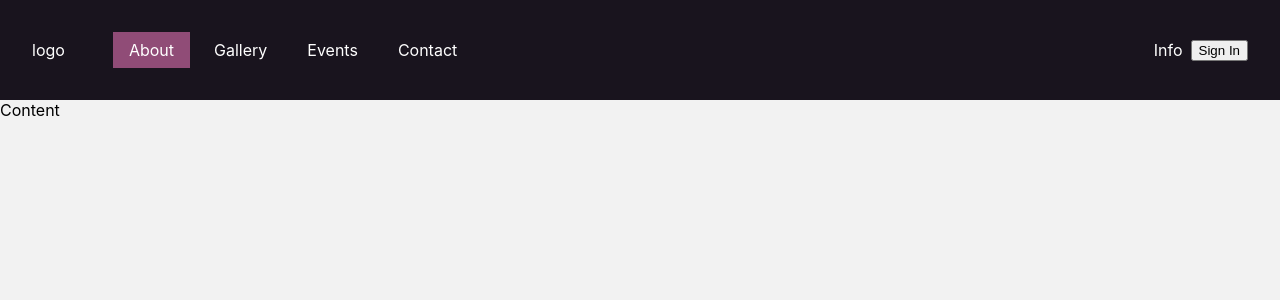
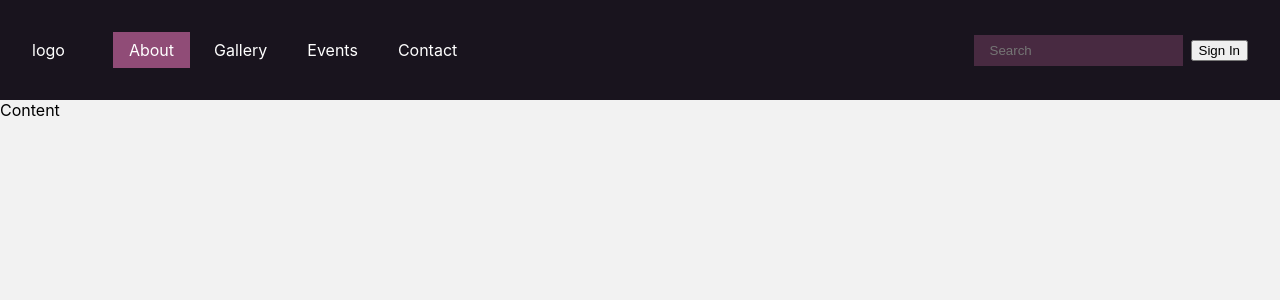
Before and after one commit to JuliaCMint/design-system, a React (Create React App) app: page / in a window 1280 px wide. Shown: the top 300 px of the page. Built offline with nearby package versions, Linux system fonts and the light colour scheme.

Commit message:
imported search bar

```diff
--- a/src/components/Header.jsx
+++ b/src/components/Header.jsx
@@ -3,6 +3,7 @@ import { StretchableFlexContainer } from "./patterns/StretchableFlexContainer";
 import { InlineFlexContainer } from "./patterns/InlineFlexContainer";
 import { PaddingWrapper } from "./patterns/PaddingWrapper";
 import styled from "styled-components";
+import { SearchBar } from "./SearchBar";
 
 const Menu = styled(StretchableFlexContainer).attrs(() => ({
   as: PaddingWrapper,
@@ -34,7 +35,7 @@ const Header = () => {
           <MenuItem>Contact</MenuItem>
         </InlineFlexContainer>
       </nav>
-      <span>Info</span>
+      <SearchBar placeholder="Search" />
       <button>Sign In</button>
     </Menu>
   );
```
